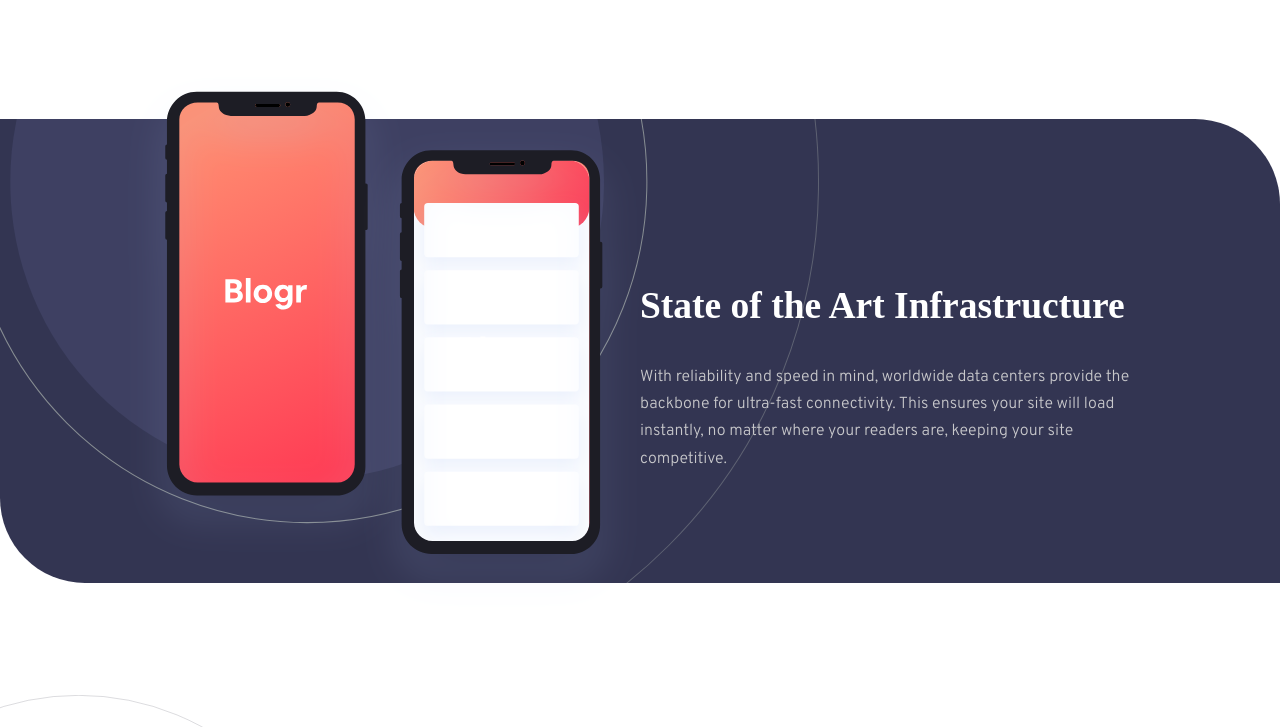
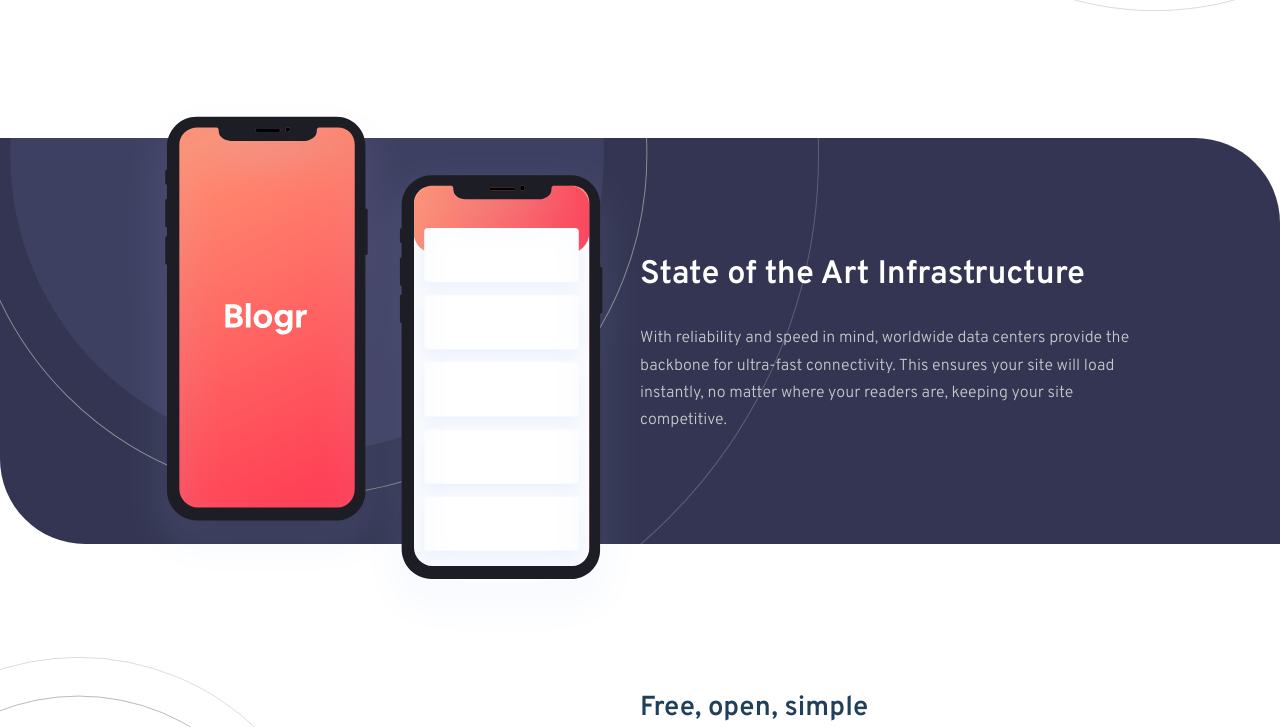
Before and after one commit to MuriWolf/Blogr, a plain HTML site: page index.html in a window 1280 px wide. Shown: the part 1334-2061 px from the top of the page. Drawn offline with Linux system fonts and the light colour scheme.

Commit message:
some fixings

```diff
--- a/index.html
+++ b/index.html
@@ -16,7 +16,6 @@
     <title>Frontend Mentor | [Blogr]</title>
   </head>
 <body>
-
 	<!--
 		Intro section
 	-->
@@ -76,6 +75,7 @@
 	<!--
 		Section 1
 	-->
+	<main role="main">
 		<section class="section design-for-future relative">
 			<div class="container">
 				<h2 class="centerText section__title">Designed for the future</h2>
@@ -98,7 +98,6 @@
 					</article>
 			</div>
 		</section>
-
 		<!--
 			Section 2
 		-->
@@ -114,7 +113,6 @@
 				</article>
 			</div>
 		</section>
-
 		<!--
 			Section 3
 		-->
@@ -139,6 +137,7 @@
 				</article>
 			</div>
 		</section>
+	</main>
 
 	<!--
 		Footer
--- a/src/sass/base/_base.scss
+++ b/src/sass/base/_base.scss
@@ -11,6 +11,7 @@
 
 body {
     overflow-x: hidden;
+    font-family: var(--primary-font);
 }
 
 img {
--- a/src/sass/base/_typography.scss
+++ b/src/sass/base/_typography.scss
@@ -25,7 +25,7 @@
 h2 {
     margin-top: 1.5em;
     margin-bottom: 1em;
-    font-size: 3.75rem;
+    font-size: 3.25rem;
     font-weight: 600;
     line-height: 1.1;
     color: var(--very-dark-blue);
--- a/src/sass/layout/_sections.scss
+++ b/src/sass/layout/_sections.scss
@@ -7,7 +7,7 @@
 }
 
 .section--dark {
-    padding-top: 110px;
+    padding-top: 70px;
     padding-bottom: 110px;
     background-color: var(--dark-section-bg-color);
 }
@@ -17,7 +17,7 @@
     z-index: 0;
 
     padding-top: 50px;
-    padding-bottom: 120px;
+    padding-bottom: 160px;
 
     background-image:
     linear-gradient(to right, var(--very-light-red), var(--light-red)),
```
Also changed, not shown: src/sass/main.css, 1 other file. Lines whose indentation alone changed are shown as unchanged.
